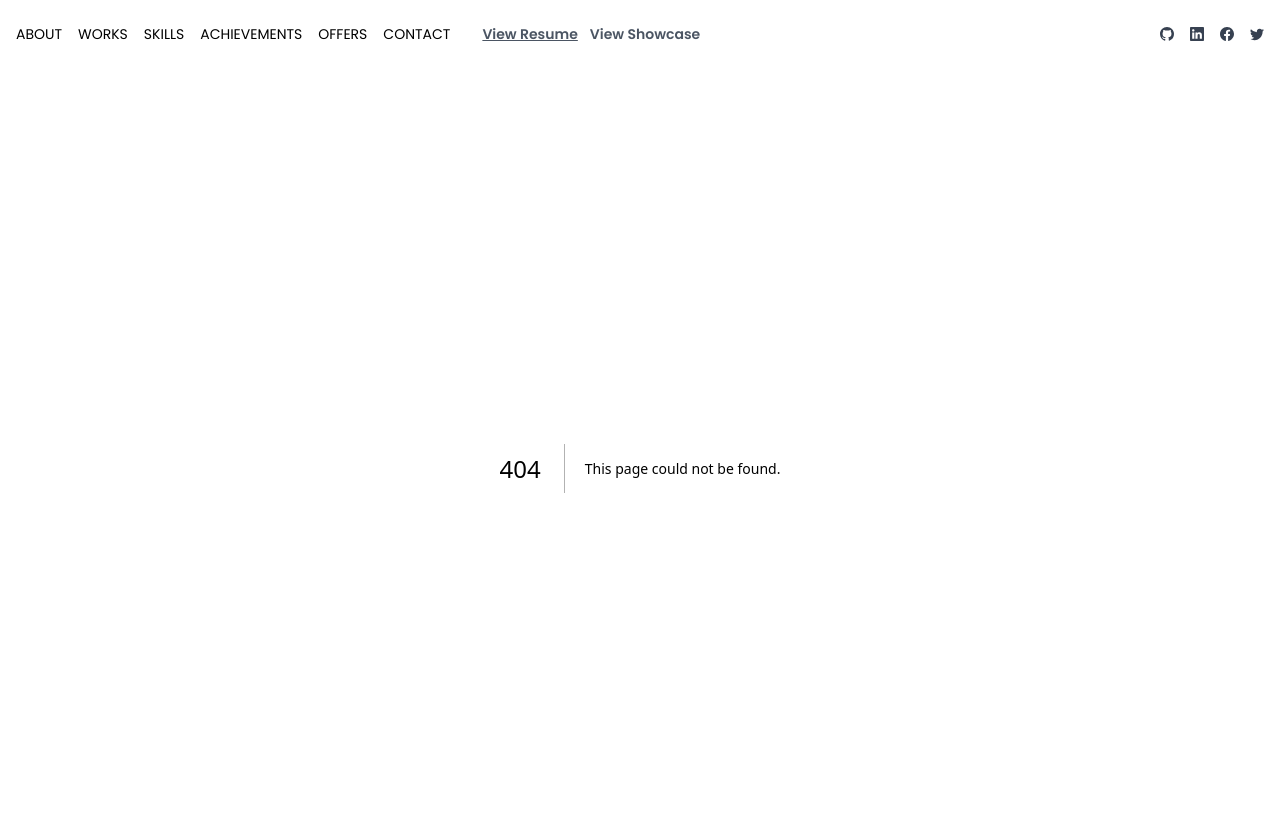
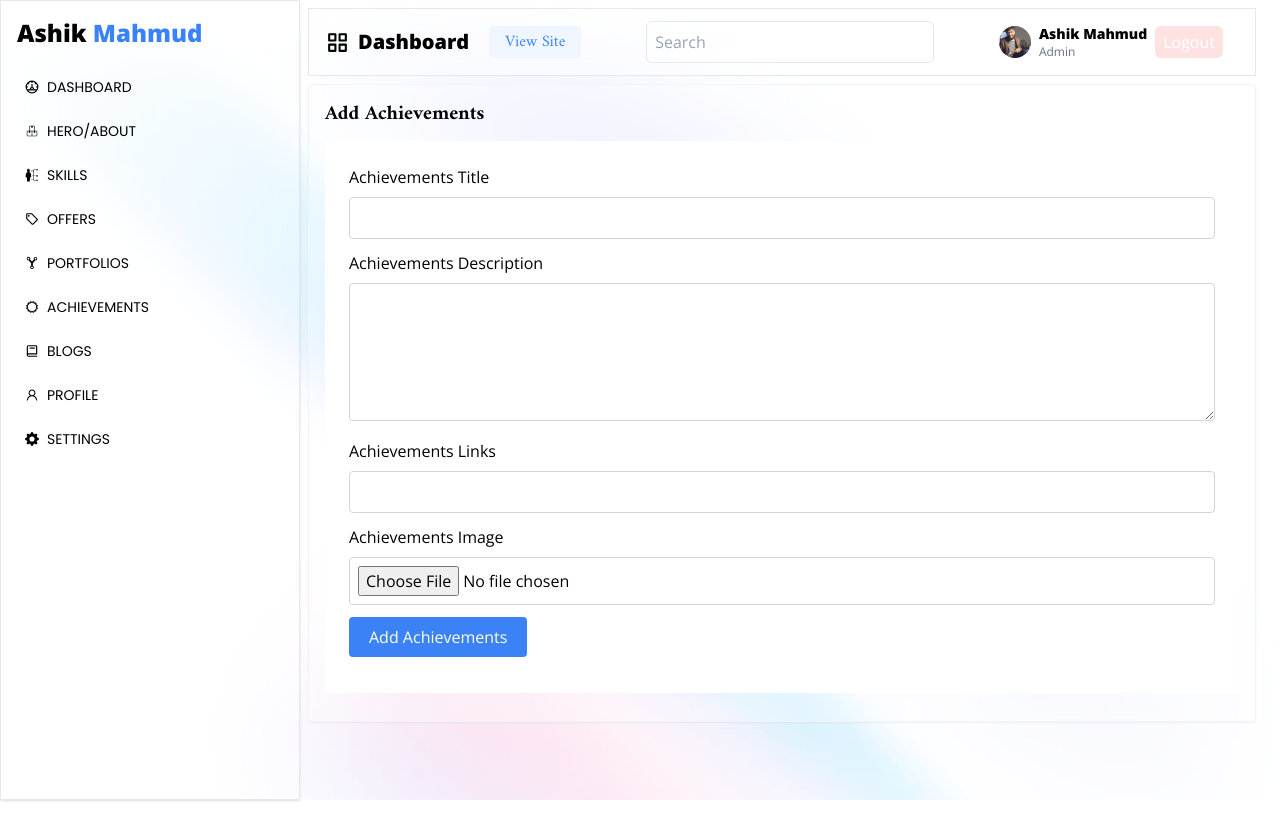
Before and after one commit to Ashik-Mahmud/nextjs-offical-portfolio, a Next.js app: page /dashboard/achievements/add in a window 1280 px wide. Before the commit this address had no page. Shown: the top 840 px of the page. After the commit the page ends 800 px from the top, so only its background shows below. Built offline with nearby package versions, Linux system fonts and the light colour scheme.

Commit message:
done working in achievements for

```diff
--- a/components/layouts/Sidebar.tsx
+++ b/components/layouts/Sidebar.tsx
@@ -1,7 +1,7 @@
 type Props = {};
 import Link from "next/link";
 import { AiOutlineUser } from "react-icons/ai";
-import { BiBook } from "react-icons/bi";
+import { BiBook, BiCertification } from "react-icons/bi";
 import { BsFillGearFill } from "react-icons/bs";
 import { CiBoxes } from "react-icons/ci";
 import { GiSkills } from "react-icons/gi";
@@ -37,6 +37,11 @@ const Sidebar = (props: Props) => {
       name: "Portfolios ",
       icon: <IoGitNetworkSharp />,
       link: "/dashboard/portfolio",
+    },
+    {
+      name: "Achievements ",
+      icon: <BiCertification />,
+      link: "/dashboard/achievements",
     },
 
     {
--- /dev/null
+++ b/pages/dashboard/achievements/add.tsx
@@ -0,0 +1,76 @@
+import DashboardLayout from "@/components/layouts/DashboardLayout";
+
+type Props = {};
+
+const AddAchievement = (props: Props) => {
+  return (
+    <div>
+      <div className="title font-amiri flex items-center justify-between">
+        <h3 className="text-xl font-bold">Add Achievements</h3>
+      </div>
+      <div className="overflow-x-auto my-3 bg-white p-6">
+        <form action="">
+          <div className="mb-3">
+            <label htmlFor="title" className="block mb-2">
+              Achievements Title
+            </label>
+            <input
+              type="text"
+              name="title"
+              id="title"
+              className="w-full border border-gray-300 p-2 rounded focus:outline-none focus:border-blue-500"
+            />
+          </div>
+
+          <div className="mb-3">
+            <label htmlFor="description" className="block mb-2">
+              Achievements Description
+            </label>
+            <textarea
+              name="description"
+              id="description"
+              cols={30}
+              rows={5}
+              className="w-full border border-gray-300 p-2 rounded focus:outline-none focus:border-blue-500"
+            ></textarea>
+          </div>
+          <div className="mb-3">
+            <label htmlFor="links" className="block mb-2">
+              Achievements Links
+            </label>
+            <input
+              type="text"
+              name="links"
+              id="links"
+              className="w-full border border-gray-300 p-2 rounded focus:outline-none focus:border-blue-500"
+            />
+          </div>
+
+          <div className="mb-3">
+            <label htmlFor="category" className="block mb-2">
+              Achievements Image
+            </label>
+            <input
+              type="file"
+              name="category"
+              id="category"
+              className="w-full border border-gray-300 p-2 rounded focus:outline-none focus:border-blue-500"
+            />
+          </div>
+
+          <div className="mb-3">
+            <button className="p-2 px-5 bg-blue-500 text-white rounded hover:bg-blue-600 transition-all">
+              Add Achievements
+            </button>
+          </div>
+        </form>
+      </div>
+    </div>
+  );
+};
+
+AddAchievement.getLayout = (page: React.ReactNode) => {
+  return <DashboardLayout>{page}</DashboardLayout>;
+};
+
+export default AddAchievement;
--- /dev/null
+++ b/pages/dashboard/achievements/index.tsx
@@ -0,0 +1,61 @@
+import DashboardLayout from "@/components/layouts/DashboardLayout";
+import Link from "next/link";
+import { BiEditAlt, BiTrash } from "react-icons/bi";
+
+type Props = {};
+
+const AchievementsPage = (props: Props) => {
+  return (
+    <div>
+      <div className="title font-amiri flex items-center justify-between">
+        <h3 className="text-xl font-bold">Achievements Page Customize</h3>
+        <Link
+          className="p-2 px-5 bg-transparent border-blue-500 border text-blue-500 hover:bg-blue-500 hover:text-blue-50 transition-all"
+          href={"/dashboard/achievements/add"}
+        >
+          Add Achievements
+        </Link>
+      </div>
+      <div className="overflow-x-auto my-3 bg-white p-2">
+        <table className="table w-full text-left">
+          <thead className="bg-gray-100">
+            <tr>
+              <th className="p-3 font-medium">SL No</th>
+              <th className="p-3 font-medium">Achievements Title</th>
+              <th className="p-3 font-medium">Achievements Category</th>
+              <th className="p-3 font-medium">Achievements Description</th>
+              <th className="p-3 font-medium">Achievements Links</th>
+              <th className="p-3 font-medium">Achievements Action</th>
+            </tr>
+          </thead>
+          <tbody>
+            <tr className=" border-b">
+              <td className="p-2">1</td>
+              <td className="p-2">Achivements Name</td>
+              <td className="p-2">Achivements Category</td>
+              <td className="p-2">Achivements Description</td>
+              <td className="p-2">Achivements Links</td>
+              <td className="p-2">
+                <div className="flex items-center gap-2">
+                  <Link
+                    className="p-2 bg-blue-500 text-white rounded hover:bg-blue-600 transition-all"
+                    href="/dashboard/achievements/edit"
+                  >
+                    <BiEditAlt />
+                  </Link>
+                  <button className="p-2 bg-red-500 text-white rounded hover:bg-red-600 transition-all">
+                    <BiTrash />
+                  </button>
+                </div>
+              </td>
+            </tr>
+          </tbody>
+        </table>
+      </div>
+    </div>
+  );
+};
+AchievementsPage.getLayout = (page: React.ReactNode) => {
+  return <DashboardLayout>{page}</DashboardLayout>;
+};
+export default AchievementsPage;
```
